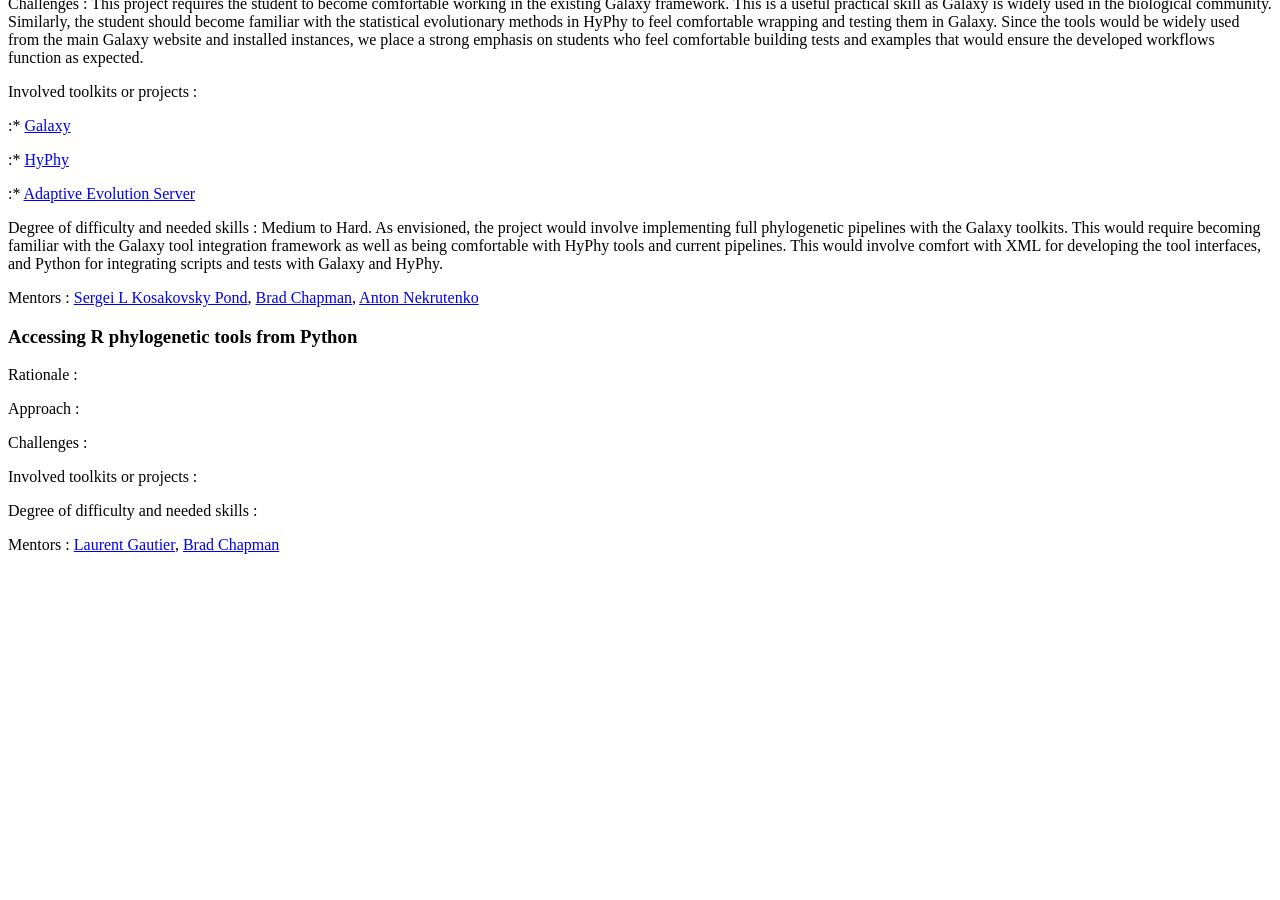
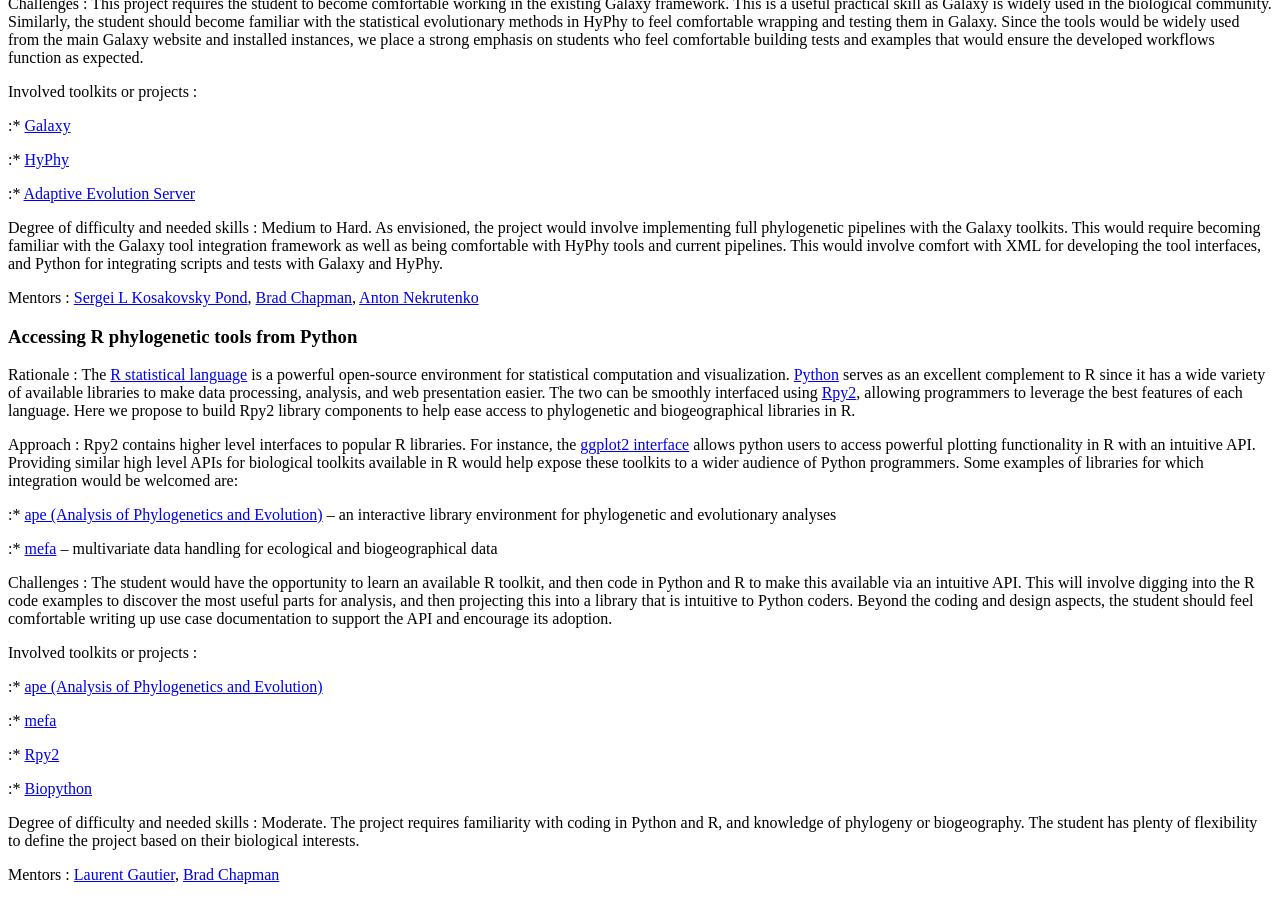
Before and after one commit to biopython/biopython.github.io, a Jekyll site: the page built from wiki/Google_Summer_of_Code.md, in a window 1280 px wide and 900 px high, scrolled down 1048 px. Built offline with Jekyll 4.4.1, drawn with Linux system fonts in a browser that asks for light colours; before the commit the page ends 1618 px from its top, so only the background shows below that.

Commit message:
/* Accessing R phylogenetic tools from Python */

```diff
--- a/wiki/Google_Summer_of_Code.md
+++ b/wiki/Google_Summer_of_Code.md
@@ -92,23 +92,35 @@ Mentors : [Sergei L Kosakovsky Pond](http://www.hyphy.org/sergei/), [Brad Chapma
 
 ### Accessing R phylogenetic tools from Python
 
-Rationale :
+Rationale : The [R statistical language](http://www.r-project.org/) is a powerful open-source environment for statistical computation and visualization. [Python](http://www.python.org/) serves as an excellent complement to R since it has a wide variety of available libraries to make data processing, analysis, and web presentation easier. The two can be smoothly interfaced using [Rpy2](http://bitbucket.org/lgautier/rpy2/), allowing programmers to leverage the best features of each language. Here we propose to build Rpy2 library components to help ease access to phylogenetic and biogeographical libraries in R.
 
 <!-- -->
 
-Approach :
+Approach : Rpy2 contains higher level interfaces to popular R libraries. For instance, the [ggplot2 interface](http://rpy.sourceforge.net/rpy2/doc-2.1/html/graphics.html#package-ggplot2) allows python users to access powerful plotting functionality in R with an intuitive API. Providing similar high level APIs for biological toolkits available in R would help expose these toolkits to a wider audience of Python programmers. Some examples of libraries for which integration would be welcomed are:
 
-<!-- -->
+:\* [ape (Analysis of Phylogenetics and
+Evolution)](http://ape.mpl.ird.fr/) -- an interactive library
+environment for phylogenetic and evolutionary analyses
 
-Challenges :
+:\* [mefa](http://mefa.r-forge.r-project.org/) -- multivariate data
+handling for ecological and biogeographical data
+
+Challenges : The student would have the opportunity to learn an available R toolkit, and then code in Python and R to make this available via an intuitive API. This will involve digging into the R code examples to discover the most useful parts for analysis, and then projecting this into a library that is intuitive to Python coders. Beyond the coding and design aspects, the student should feel comfortable writing up use case documentation to support the API and encourage its adoption.
 
 <!-- -->
 
 Involved toolkits or projects :
 
-<!-- -->
+:\* [ape (Analysis of Phylogenetics and
+Evolution)](http://ape.mpl.ird.fr/)
 
-Degree of difficulty and needed skills :
+:\* [mefa](http://mefa.r-forge.r-project.org/)
+
+:\* [Rpy2](http://bitbucket.org/lgautier/rpy2/)
+
+:\* [Biopython](http://biopython.org/wiki/Main_Page)
+
+Degree of difficulty and needed skills : Moderate. The project requires familiarity with coding in Python and R, and knowledge of phylogeny or biogeography. The student has plenty of flexibility to define the project based on their biological interests.
 
 <!-- -->
 
```
Also changed, not shown: 1 other file.
